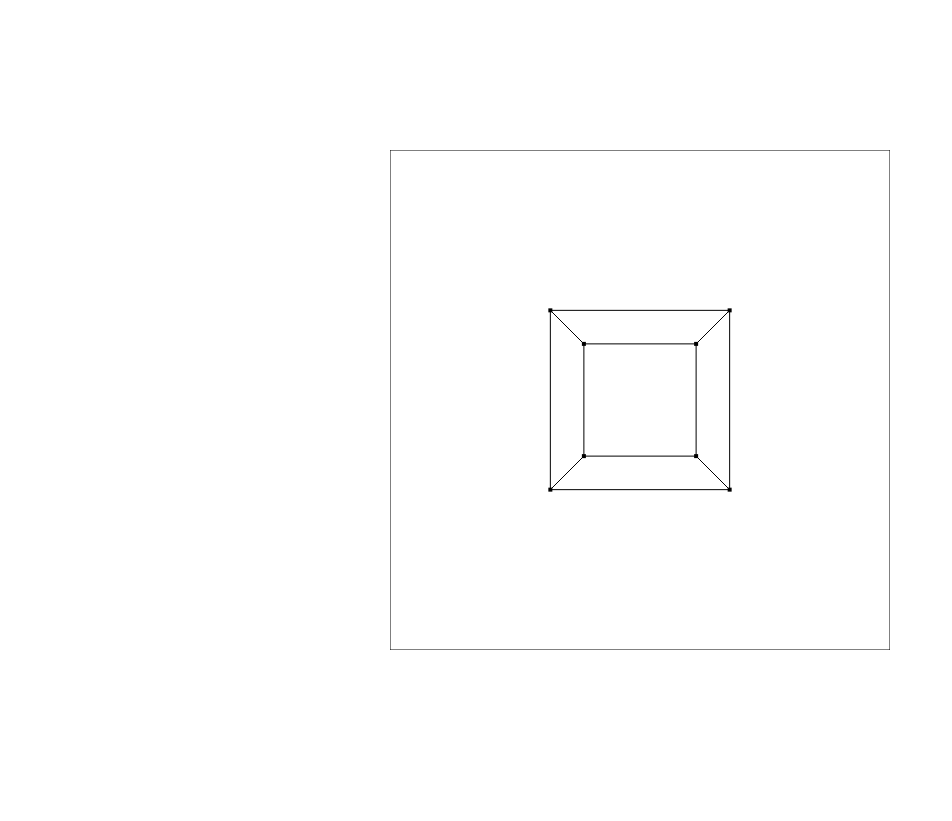
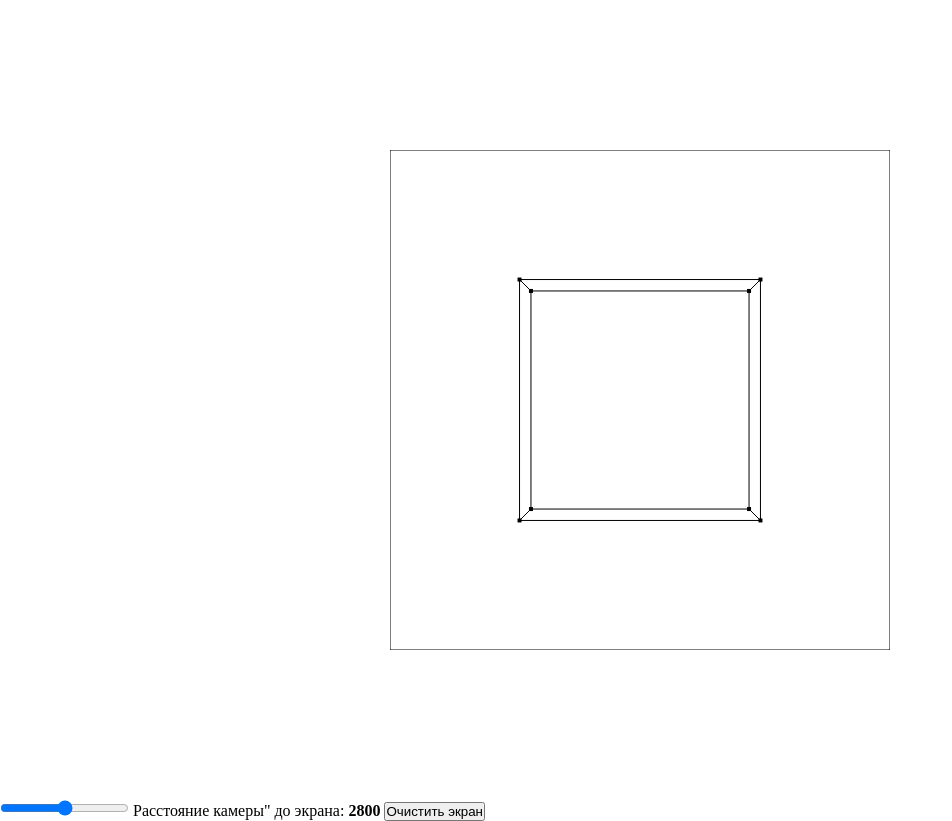
Before and after one commit to kkapi/3d-render, a plain HTML site: page index.html in a window 1280 px wide. Shown: the whole page, without its empty margins (0-952 px from the left). Before the commit the page ends 800 px from the top, so only its background shows below. Drawn offline with Linux system fonts and the light colour scheme.

Commit message:
input range camera distance

```diff
--- a/index.html
+++ b/index.html
@@ -11,8 +11,13 @@
 <body>
     <div class="container">
         <canvas height='500' width='500' id='example'>Обновите браузер</canvas>
-        <script src="./script.js"></script>
     </div>
+    <input type="range" min="800" max="5000" step="100" id="range" >
+    <span>Расстояние камеры" до экрана: <span class="distance">2800</span></span>
+    <button type="button" id="btn">Очистить экран</button>
+    <script src="./script.js"></script>
 </body>
 
 </html>
+
+<!-- oninput="console.log(this.value)" -->
--- a/script.js
+++ b/script.js
@@ -1,15 +1,15 @@
-const example = document.getElementById("example");
+const canvas = document.getElementById("example");
 const ctx = example.getContext('2d');
 
 const PIXEL_SIZE = 4;
 const CENTER = (example.width / 2) - PIXEL_SIZE / 2;
 const DISPLAY_SIZE = 500;
-const FOCAL_LENGTH = 800;
 
 example.width = DISPLAY_SIZE;
 example.height = DISPLAY_SIZE;
 
 ctx.strokeRect(0, 0, DISPLAY_SIZE, DISPLAY_SIZE);
+let imageData = ctx.getImageData(0,0,canvas.width,canvas.height);
 
 const OFFSET = 125 + PIXEL_SIZE / 2;
 
@@ -33,7 +33,7 @@ const edge_table = [
 const camera = {
     x: 248,
     y: 248,
-    z: 800
+    z: 2800
 }
 
 const screen = {
@@ -47,6 +47,8 @@ function drawVertices(vertex_table) {
 }
 
 function drawEdges(vertex_table, edge_table) {
+    ctx.beginPath();
+
     for (let edge of edge_table) {
         ctx.moveTo(vertex_table[edge[0]][0] + PIXEL_SIZE / 2, vertex_table[edge[0]][1] + PIXEL_SIZE / 2);
         ctx.lineTo(vertex_table[edge[1]][0] + PIXEL_SIZE / 2, vertex_table[edge[1]][1] + PIXEL_SIZE / 2);
@@ -56,7 +58,7 @@ function drawEdges(vertex_table, edge_table) {
 }
 
 function getProgectVertex(vertex) {
-     let [x, y, z] = vertex;
+    let [x, y, z] = vertex;
 
     let x_length = (Math.abs(screen.z - z) * Math.abs(x - camera.x)) / (Math.abs(screen.z - z) + Math.abs(camera.z - screen.z))
     let x_project = x > camera.x ? x - x_length : x + x_length;
@@ -103,7 +105,7 @@ function drawFigure(vertex_table, edge_table) {
     drawEdges(vertex_table, edge_table);
 };
 
-drawFigure(getProgectVertexTable(vertex_table), edge_table);
+drawFigure(getProgectVertexTable(vertex_table), edge_table); //!!!!!!!!!!!!!!!!!!!!!!!!!!!!
 
 // strokeRect(x, y, ширина, высота) // Рисует прямоугольник
 // fillRect(x, y, ширина, высота)   // Рисует закрашенный прямоугольник
@@ -127,3 +129,19 @@ function multiply(a, b) {
 
   var a = [[8, 3], [2, 4], [3, 6]],
   b = [[1, 2, 3], [4, 6, 8]];
+
+  const range = document.querySelector('#range')
+  const distance = document.querySelector('.distance')
+
+  range.addEventListener('input', function() {
+    camera.z = this.value;
+    distance.innerHTML = this.value;
+    ctx.clearRect(1, 1, 490, 490);
+    drawFigure(getProgectVertexTable(vertex_table), edge_table);
+  })
+
+  const btn = document.querySelector('#btn')
+
+  btn.addEventListener('click', function() {
+    ctx.clearRect(1, 1, 490, 490);
+  })
--- a/styles.css
+++ b/styles.css
@@ -14,3 +14,7 @@ html {
     align-items: center;
     height: 100vh;
 }
+
+.distance {
+    font-weight: bold;
+}
```
